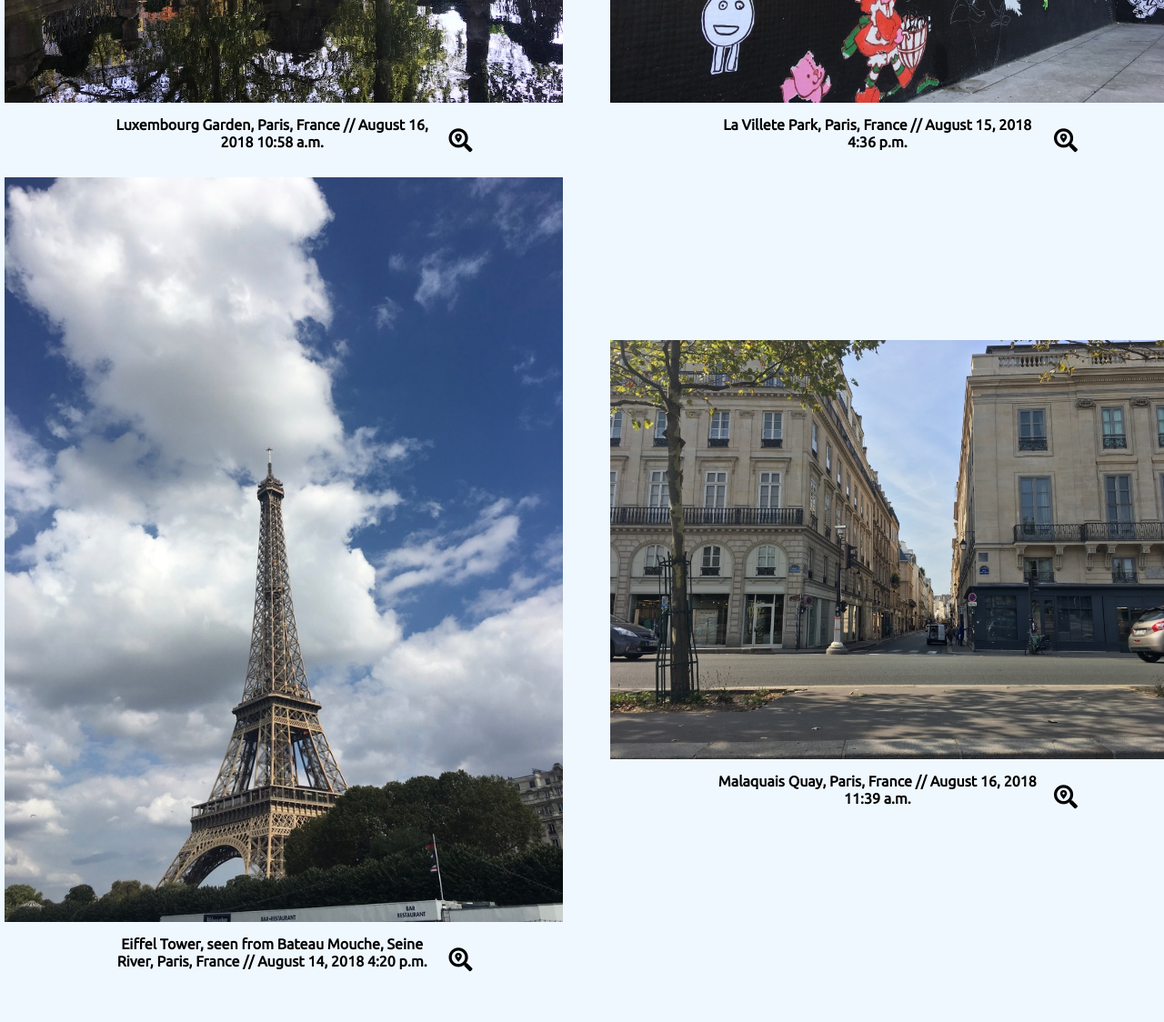
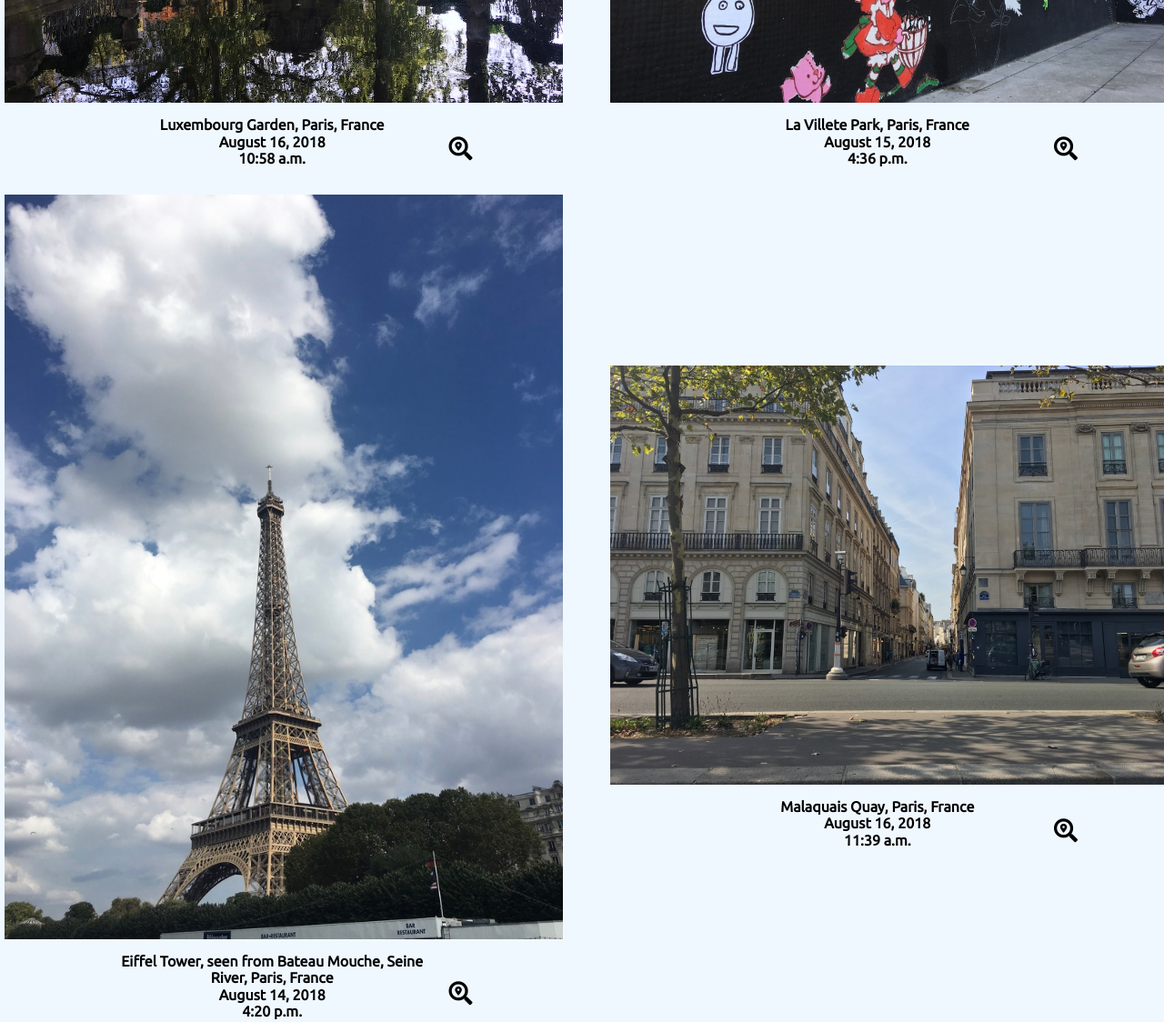
Before and after one commit to salviolorenzo/ZoPhotos, a plain HTML site: page index.html in a window 1280 px wide. Shown: the part 1040-2164 px from the top of the page at 91% size. Drawn offline with nearby package versions, Linux system fonts and the light colour scheme.

Commit message:
fixes featured gallery

```diff
--- a/index.html
+++ b/index.html
@@ -36,26 +36,30 @@
     <section class="featured" id="featured">
         <h2>Featured</h2>
         <div class="photo-container" data-featured>
-            <!-- <div class="cards">
+            <div class="cards">
                 <img src="images/image77.jpg" alt="">
                 <h4>Luxembourg Garden, Paris, France<br>August 16, 2018 <br>10:58 a.m.</h4>
-                <a href="https://www.google.com/maps/place/Marie+De+Medicis+Fountain/@48.8480604,2.3385868,18z/data=!4m5!3m4!1s0x47e671dc92377a55:0x67d6057607646f7c!8m2!3d48.8480528!4d2.3393268"><i class="fas fa-search-location"></i></a>
+                <a href="https://www.google.com/maps/place/Marie+De+Medicis+Fountain/@48.8480604,2.3385868,18z/data=!4m5!3m4!1s0x47e671dc92377a55:0x67d6057607646f7c!8m2!3d48.8480528!4d2.3393268"><i
+                        class="fas fa-search-location"></i></a>
             </div>
             <div class="cards">
                 <img src="images/image84.jpg" alt="">
                 <h4>La Villete Park, Paris, France<br>August 15, 2018 <br>4:36 p.m.</h4>
-                <a href="https://www.google.com/maps/place/Faleh+Alaeddine/@48.8912705,2.3860968,19z/data=!3m1!4b1!4m5!3m4!1s0x47e66dcc0ffd0243:0x10ff49b5ca4b8d6a!8m2!3d48.8912705!4d2.3860968"><i class="fas fa-search-location"></i></a>
+                <a href="https://www.google.com/maps/place/Faleh+Alaeddine/@48.8912705,2.3860968,19z/data=!3m1!4b1!4m5!3m4!1s0x47e66dcc0ffd0243:0x10ff49b5ca4b8d6a!8m2!3d48.8912705!4d2.3860968"><i
+                        class="fas fa-search-location"></i></a>
             </div>
             <div class="cards">
                 <img src="images/image43.jpg" alt="">
                 <h4>Eiffel Tower, seen from Bateau Mouche, Seine River, Paris, France <br>August 14, 2018 <br>4:20 p.m.</h4>
-                <a href="https://www.google.com/maps/place/48%C2%B051'26.1%22N+2%C2%B017'19.8%22E/@48.857247,2.28884,17z/data=!3m1!4b1!4m6!3m5!1s0x0:0x0!7e2!8m2!3d48.8572475!4d2.2888404"><i class="fas fa-search-location"></i></a>
+                <a href="https://www.google.com/maps/place/48%C2%B051'26.1%22N+2%C2%B017'19.8%22E/@48.857247,2.28884,17z/data=!3m1!4b1!4m6!3m5!1s0x0:0x0!7e2!8m2!3d48.8572475!4d2.2888404"><i
+                        class="fas fa-search-location"></i></a>
             </div>
             <div class="cards">
                 <img src="images/image2.jpg" alt="">
                 <h4>Malaquais Quay, Paris, France <br>August 16, 2018 <br>11:39 a.m.</h4>
-                <a href="https://www.google.com/maps/place/Quai+Malaquais,+75006+Paris,+France/@48.8583758,2.3331343,18z/data=!4m5!3m4!1s0x47e66e2877673a37:0x5f38da7d537f6088!8m2!3d48.8583476!4d2.333115"><i class="fas fa-search-location"></i></a>
-            </div> -->
+                <a href="https://www.google.com/maps/place/Quai+Malaquais,+75006+Paris,+France/@48.8583758,2.3331343,18z/data=!4m5!3m4!1s0x47e66e2877673a37:0x5f38da7d537f6088!8m2!3d48.8583476!4d2.333115"><i
+                        class="fas fa-search-location"></i></a>
+            </div>
         </div>
 
     </section>
--- a/scripts/main.js
+++ b/scripts/main.js
@@ -1,32 +1,6 @@
 // logic for dynamically changing featured images
 const featured = document.querySelector('[data-featured]');
 // add photos to this list to create a new image object
-const featuredImages = [
-    {
-        'name': 'luxembourgGarden',
-        'src': '../images/image77.jpg',
-        'caption': 'Luxembourg Garden, Paris, France // August 16, 2018 10:58 a.m.',
-        'link': "https://www.google.com/maps/place/Marie+De+Medicis+Fountain/@48.8480604,2.3385868,18z/data=!4m5!3m4!1s0x47e671dc92377a55:0x67d6057607646f7c!8m2!3d48.8480528!4d2.3393268",
-    },
-    {
-        'name': 'laVillete',
-        'src': '../images/image84.jpg',
-        'caption': 'La Villete Park, Paris, France // August 15, 2018  4:36 p.m.',
-        'link': "https://www.google.com/maps/place/Faleh+Alaeddine/@48.8912705,2.3860968,19z/data=!3m1!4b1!4m5!3m4!1s0x47e66dcc0ffd0243:0x10ff49b5ca4b8d6a!8m2!3d48.8912705!4d2.3860968",
-    },
-    {
-        'name': 'eiffelTower',
-        'src': '../images/image43.jpg',
-        'caption': 'Eiffel Tower, seen from Bateau Mouche, Seine River, Paris, France // August 14, 2018 4:20 p.m.',
-        'link': "https://www.google.com/maps/place/48%C2%B051'26.1%22N+2%C2%B017'19.8%22E/@48.857247,2.28884,17z/data=!3m1!4b1!4m6!3m5!1s0x0:0x0!7e2!8m2!3d48.8572475!4d2.2888404",
-    },
-    {
-        'name': 'malaquaisQuay',
-        'src': '../images/image2.jpg',
-        'caption': "Malaquais Quay, Paris, France // August 16, 2018 11:39 a.m.",
-        'link': 'https://www.google.com/maps/place/Quai+Malaquais,+75006+Paris,+France/@48.8583758,2.3331343,18z/data=!4m5!3m4!1s0x47e66e2877673a37:0x5f38da7d537f6088!8m2!3d48.8583476!4d2.333115',
-    },
-]
 
 let index = 0;
 // creates the maps link
@@ -65,10 +39,10 @@ function createCard() {
     return card;
 }
 
-featuredImages.forEach(function () {
-    createCard();
-    index++;
-});
+// featuredImages.forEach(function () {
+//     createCard();
+//     index++;
+// });
 
 const grid = document.querySelector('[data-grid]');
 const albumImages = grid.querySelectorAll('img');
```
